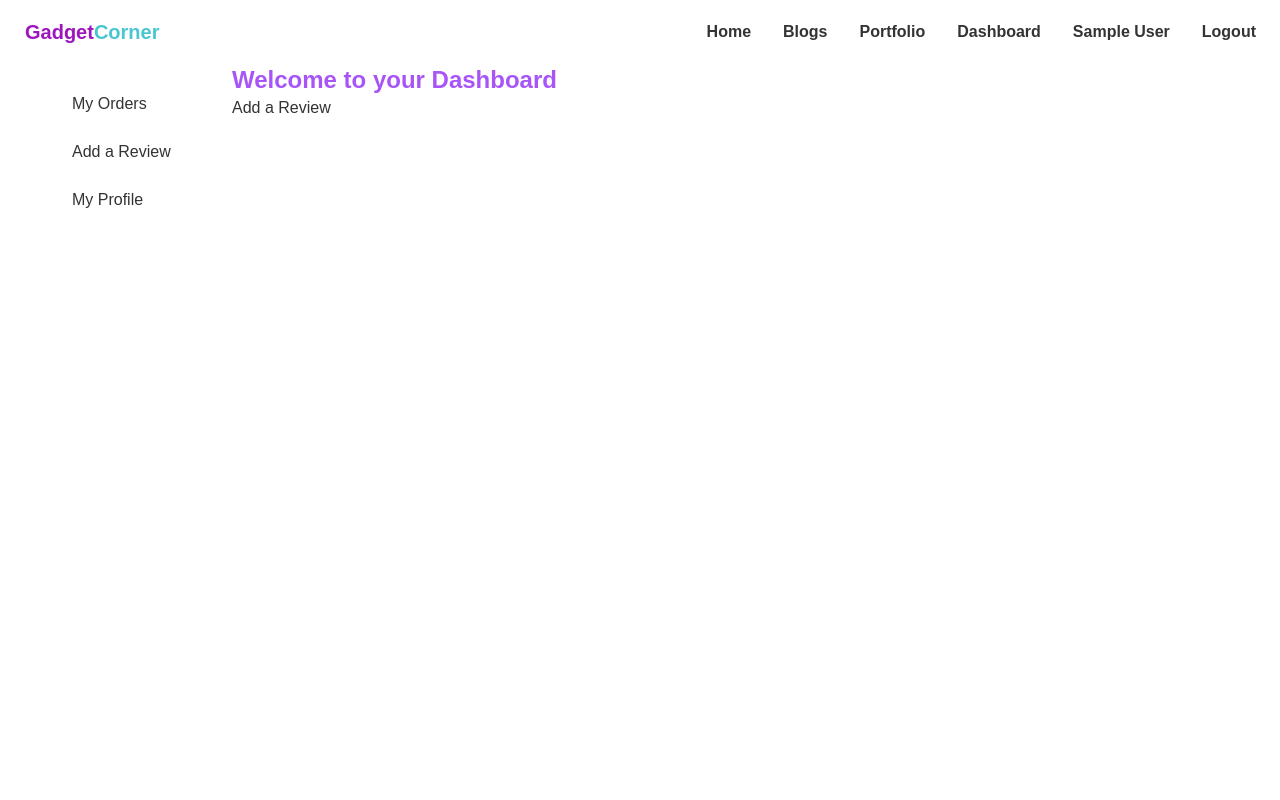
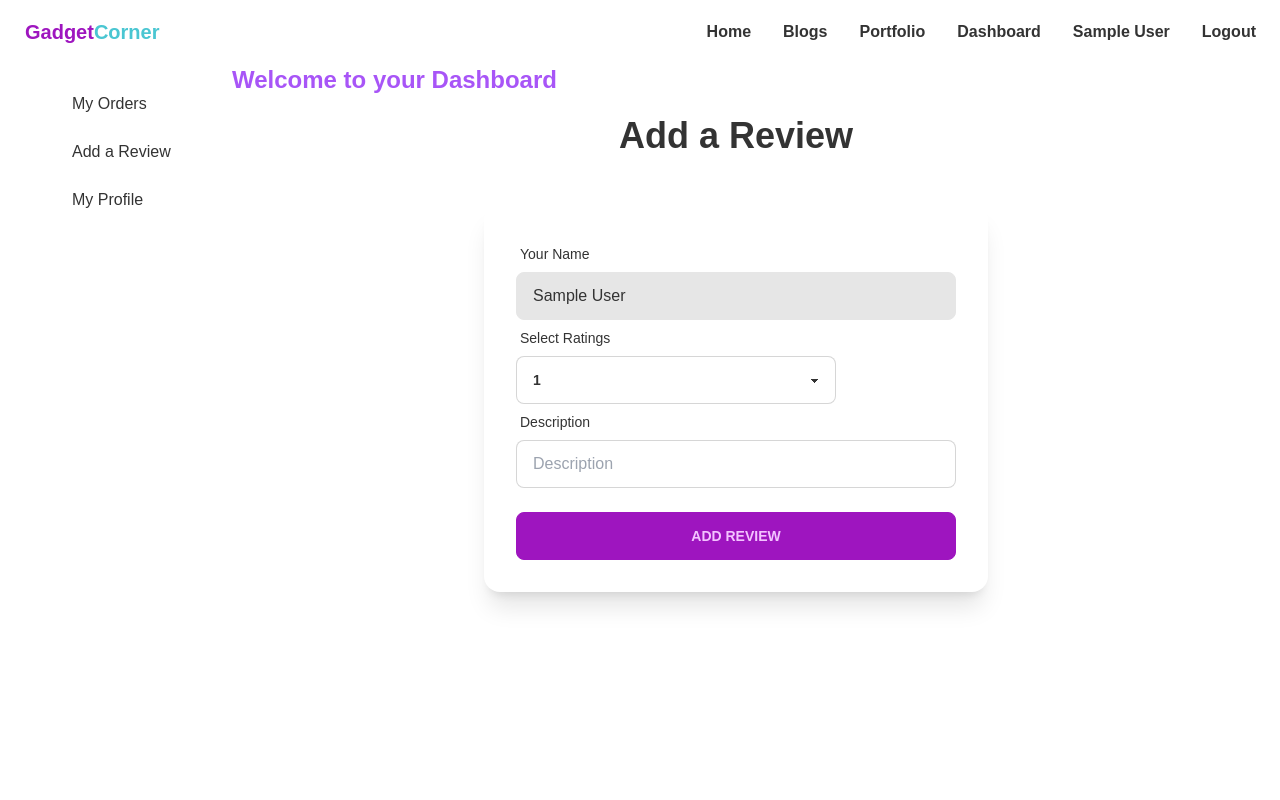
Before and after one commit to Sohailul/gadget-corner-client, a React (Create React App) app: page /dashboard/review in a window 1280 px wide. Shown: the top 800 px of the page. Built offline with nearby package versions, Linux system fonts and the light colour scheme; no server answers; sample sign-in values are in the browser's storage.

Commit message:
review component added and api integrated

```diff
--- a/src/pages/Dashboard/AddReview.js
+++ b/src/pages/Dashboard/AddReview.js
@@ -1,9 +1,78 @@
 import React from 'react';
+import { useAuthState } from 'react-firebase-hooks/auth';
+import { toast } from 'react-toastify';
+import auth from '../../firebase.init';
 
 const AddReview = () => {
+    const [user] = useAuthState(auth);
+
+    const handleAddReview = (event) => {
+        event.preventDefault();
+        const name = event.target.name.value;
+        const description = event.target.description.value;
+        const ratings = event.target.ratings.value;
+
+        const review = { name, description, ratings };
+
+        const url = `http://localhost:5000/review`;
+        fetch(url, {
+            method: 'POST',
+            body: JSON.stringify(review),
+            headers: {
+                'Content-type': 'application/json; charset=UTF-8',
+            },
+        })
+            .then((response) => response.json())
+            .then(data => {
+                console.log(data);
+            });
+        toast("Review Added Successfully");
+        event.target.reset();
+    }
     return (
         <div>
-            <h1>Add a Review</h1>
+            <h1 className='text-4xl font-bold text-center mt-5'>Add a Review</h1>
+            <div className='flex mt-12 mb-12 justify-center items-center'>
+                <div className='card w-1/2 bg-base-100 shadow-xl'>
+                    <div className='card-body'>
+                        <form onSubmit={handleAddReview}>
+                            <div className="form-control">
+                                <label className="label">
+                                    <span className="label-text">Your Name</span>
+                                </label>
+                                <input disabled type="text" value={user?.displayName} name="name" className="input input-bordered" />
+                            </div>
+                            <div className='form-control'>
+                                <label className="label">
+                                    <span className="label-text">Select Ratings</span>
+                                </label>
+                                <select name='ratings' className="select select-bordered w-full max-w-xs">
+                                    <option value="1">1</option>
+                                    <option value="2">2</option>
+                                    <option value="2.5">2.5</option>
+                                    <option value="3.5">3.5</option>
+                                    <option value="3.8">3.8</option>
+                                    <option value="4">4</option>
+                                    <option value="4.2">4.2</option>
+                                    <option value="4.5">4.5</option>
+                                    <option value="4.8">4.8</option>
+                                    <option value="5">5</option>
+                                </select>
+                            </div>
+                            <div className="form-control">
+                                <label className="label">
+                                    <span className="label-text">Description</span>
+                                </label>
+                                <input type="text" name="description" placeholder="Description" className="input input-bordered" />
+                            </div>
+
+                            <div className="form-control mt-6">
+                                <button className="btn btn-primary">Add Review</button>
+                            </div>
+                        </form>
+                    </div>
+                </div>
+            </div>
         </div>
     );
 };
--- a/src/pages/Home/Reviews.js
+++ b/src/pages/Home/Reviews.js
@@ -5,7 +5,7 @@ const Reviews = () => {
     const [reviews, setReviews] = useState([]);
 
     useEffect(() => {
-        fetch('reviews.json')
+        fetch('http://localhost:5000/review')
             .then(res => res.json())
             .then(data => setReviews(data))
     }, [])
@@ -14,7 +14,7 @@ const Reviews = () => {
             <h1 className='text-4xl font-bold text-center mb-12 divider'><span className='text-primary'>All</span> Reviews</h1>
             <div className='grid sm:grid-cols-1 md:grid-cols-2 lg:grid-cols-3 gap-10 justify-center'>
                 {
-                    reviews.map(review => <Review key={review._id} review={review}></Review>)
+                    reviews.slice(0,3).map(review => <Review key={review._id} review={review}></Review>)
                 }
             </div>
         </div>
```
